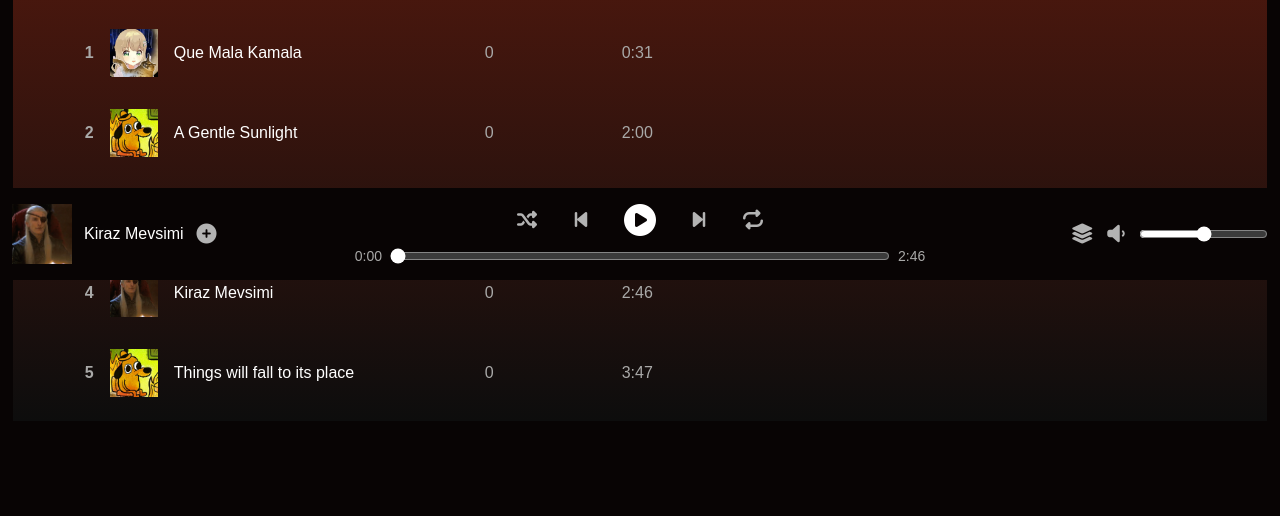
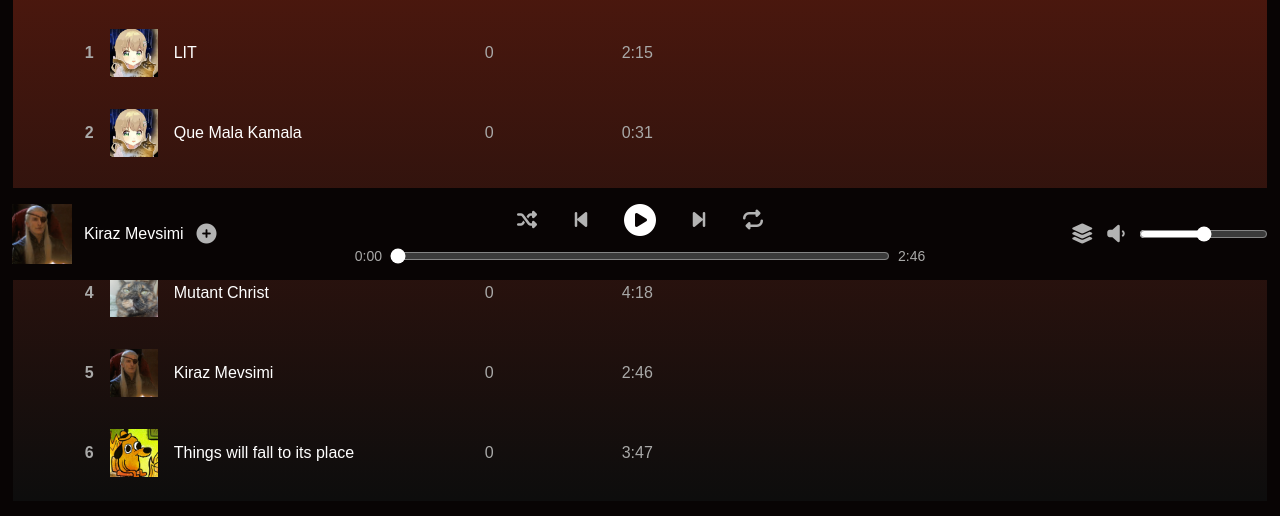
Before and after one commit to TraumeVonHeidelberg/DaGankPlaylist, a plain HTML site: page index.html in a window 1280 px wide. Shown: the part 520-1036 px from the top of the page. Drawn offline with Linux system fonts and the light colour scheme.

Commit message:
New Track

```diff
--- a/index.html
+++ b/index.html
@@ -52,6 +52,16 @@
                     <li class="track">
                         <div class="track-main-info">
                             <span class="track-number">1</span>
+                            <i class="play-track-icon fa-solid fa-play" data-src="./audio/LIT.mp3"></i>
+                            <img class="track-image" src="./img/da gank members/me.webp" alt="Da gank member who added this song">
+                            <span class="track-title">LIT</span>
+                        </div>
+                        <span class="track-plays">0</span>
+                        <span class="track-duration">2:15</span>
+                    </li>
+                    <li class="track">
+                        <div class="track-main-info">
+                            <span class="track-number">2</span>
                             <i class="play-track-icon fa-solid fa-play" data-src="./audio/Que Mala Kamala.mp3"></i>
                             <img class="track-image" src="./img/da gank members/me.webp" alt="Da gank member who added this song">
                             <span class="track-title">Que Mala Kamala</span>
@@ -61,7 +71,7 @@
                     </li>
                     <li class="track">
                         <div class="track-main-info">
-                            <span class="track-number">2</span>
+                            <span class="track-number">3</span>
                             <i class="play-track-icon fa-solid fa-play" data-src="./audio/A Gentle Sunlight.mp3"></i>
                             <img class="track-image" src="./img/da gank members/jarell.webp" alt="Da gank member who added this song">
                             <span class="track-title">A Gentle Sunlight</span>
@@ -71,7 +81,7 @@
                     </li>
                     <li class="track">
                         <div class="track-main-info">
-                            <span class="track-number">3</span>
+                            <span class="track-number">4</span>
                             <i class="play-track-icon fa-solid fa-play" data-src="./audio/Mutant Christ.mp3"></i>
                             <img class="track-image" src="./img/da gank members/flopz.webp" alt="Da gank member who added this song">
                             <span class="track-title">Mutant Christ</span>
@@ -81,7 +91,7 @@
                     </li>
                     <li class="track">
                         <div class="track-main-info">
-                            <span class="track-number">4</span>
+                            <span class="track-number">5</span>
                             <i class="play-track-icon fa-solid fa-play" data-src="./audio/Kiraz Mevsimi.mp3"></i>
                             <img class="track-image" src="./img/da gank members/chy.webp" alt="Da gank member who added this song">
                             <span class="track-title">Kiraz Mevsimi</span>
@@ -91,7 +101,7 @@
                     </li>
                     <li class="track">
                         <div class="track-main-info">
-                            <span class="track-number">5</span>
+                            <span class="track-number">6</span>
                             <i class="play-track-icon fa-solid fa-play"
                                 data-src="./audio/Things will fall to its place.mp3"></i>
                             <img class="track-image" src="./img/da gank members/jarell.webp" alt="Da gank member who added this song">
```
Also changed, not shown: 1 other file.
